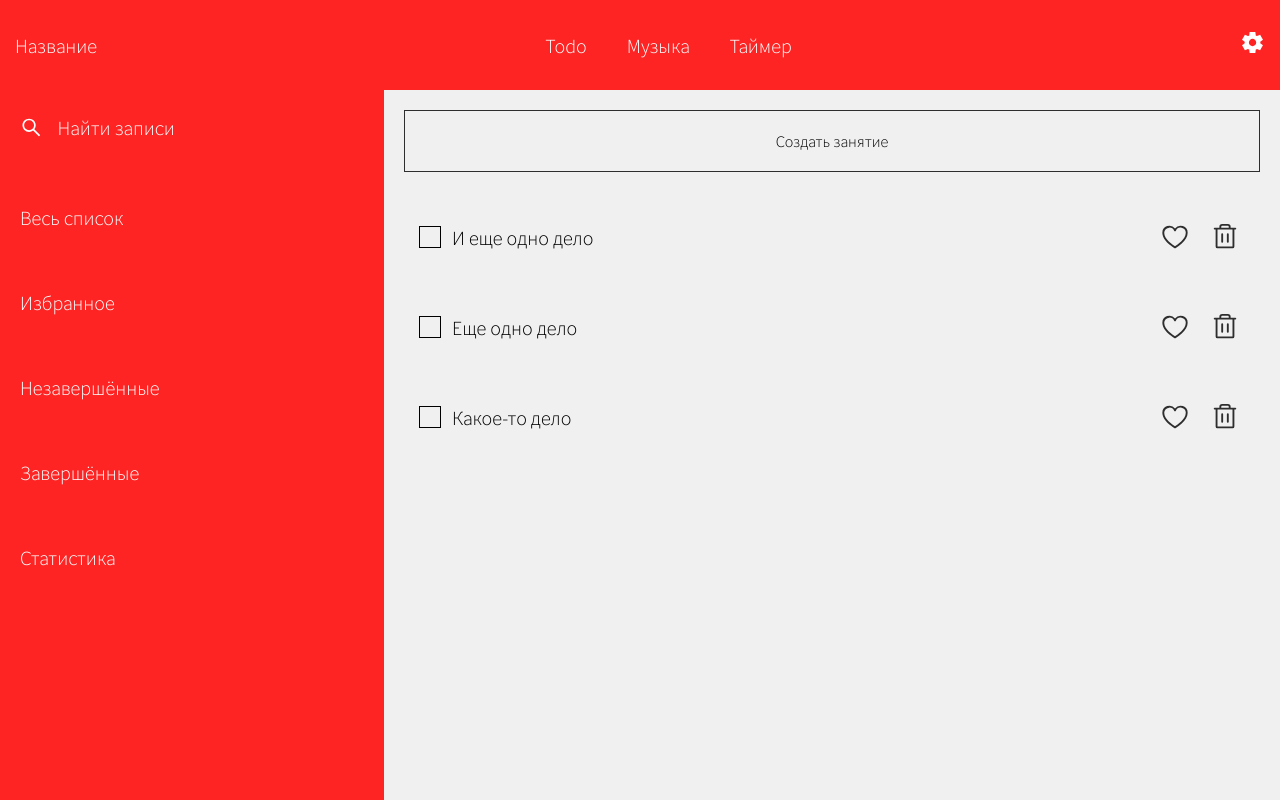
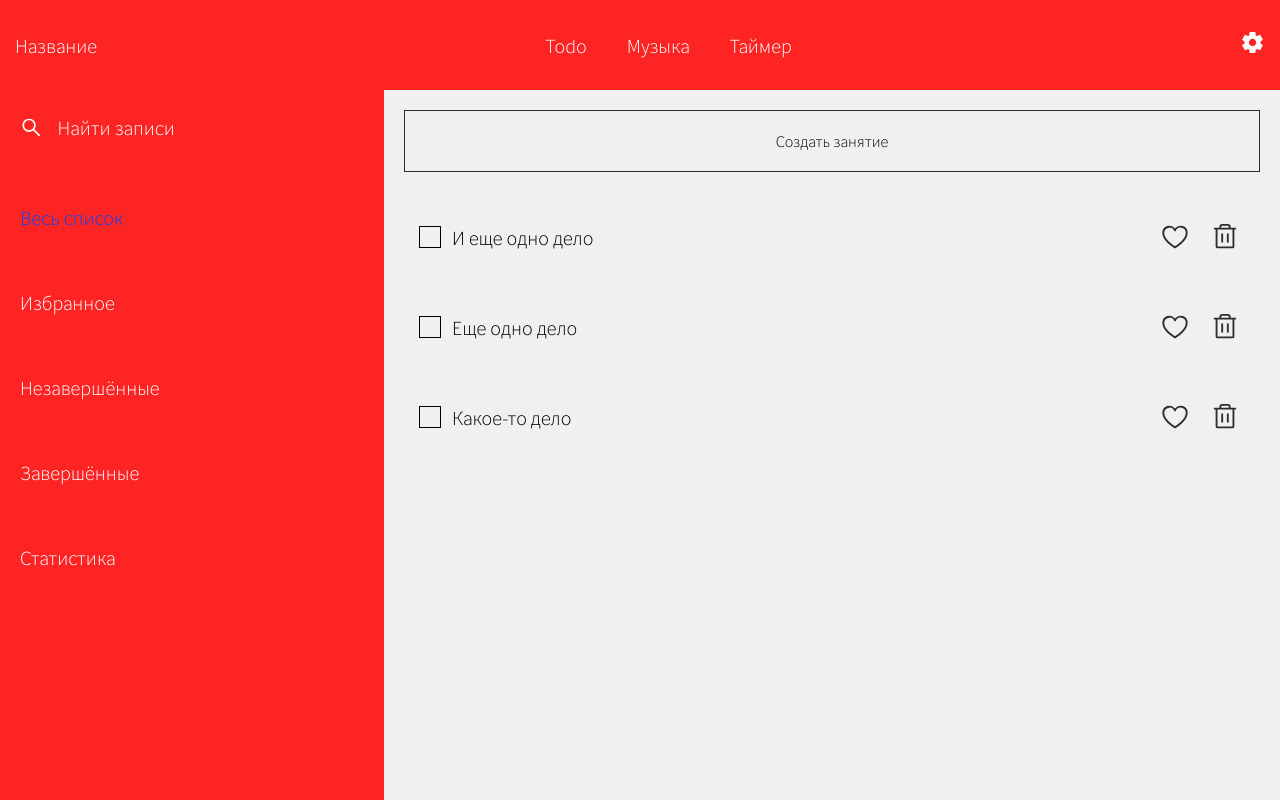
Before and after one commit to MelancholicCode/Stay-Focused, a React (Create React App) app: page /todo in a window 1280 px wide. Built offline with nearby package versions, Linux system fonts and the light colour scheme.

Commit message:
Сделать функционал фильтров

```diff
--- a/src/components/TasksContent/TasksContent.jsx
+++ b/src/components/TasksContent/TasksContent.jsx
@@ -3,27 +3,7 @@ import Modal from '../Modal/Modal';
 import TasksForm from '../TasksForm/TasksForm';
 import TasksList from '../TasksList/TasksList';
 
-const TasksContent = () => {
-  const [tasks, setTasks] = useState([
-    {
-      id: 1,
-      text: 'Какое-то дело',
-      isDone: false,
-      isFavorite: false
-    },
-    {
-      id: 2,
-      text: 'Еще одно дело',
-      isDone: false,
-      isFavorite: false
-    },
-    {
-      id: 3,
-      text: 'И еще одно дело',
-      isDone: false,
-      isFavorite: false
-    }
-  ]);
+const TasksContent = ({tasks, setTasks}) => {
   const [isFormActive, setFormActive] = useState(false);
 
   const addTask = (text) => {
--- a/src/components/TodoSidebar/TodoSidebar.jsx
+++ b/src/components/TodoSidebar/TodoSidebar.jsx
@@ -1,6 +1,12 @@
-import React from 'react';
 
-const TodoSidebar = () => {
+const TodoSidebar = ({currentOption, setCurrentOption}) => {
+  const taskOptions = [
+    {option: 'task-list', text: 'Весь список'},
+    {option: 'favorites', text: 'Избранное'},
+    {option: 'uncompleted', text: 'Незавершённые'},
+    {option: 'completed', text: 'Завершённые'},
+    {option: 'statistics', text: 'Статистика'}
+  ];
   return (
     <div className="todo-sidebar">
     <div className="todo-sidebar__search">
@@ -10,11 +16,12 @@ const TodoSidebar = () => {
       <input type="text" className="todo-sidebar__search-input" placeholder='Найти записи'/>
     </div>
     <ul className="todo-sidebar__list">
-      <li className="todo-sidebar__item">Весь список</li>
-      <li className="todo-sidebar__item">Избранное</li>
-      <li className="todo-sidebar__item">Незавершённые</li>
-      <li className="todo-sidebar__item">Завершённые</li>
-      <li className="todo-sidebar__item">Статистика</li>
+      {taskOptions.map(item => (
+        <li
+          onClick={() => setCurrentOption(item.option)}
+          className={`todo-sidebar__item ${item.option === currentOption ? 'todo-sidebar__item_active' : null}`}>
+          {item.text}</li>
+      ))}
     </ul>
   </div>
   );
--- a/src/pages/TodoPage.jsx
+++ b/src/pages/TodoPage.jsx
@@ -1,13 +1,55 @@
+import { useState } from 'react';
 import TasksContent from '../components/TasksContent/TasksContent';
 import TodoSidebar from '../components/TodoSidebar/TodoSidebar';
 
 const TodoPage = () => {
-
+  const [currentOption, setCurrentOption] = useState('task-list');
+  const [tasks, setTasks] = useState([
+    {
+      id: 1,
+      text: 'Какое-то дело',
+      isDone: false,
+      isFavorite: false
+    },
+    {
+      id: 2,
+      text: 'Еще одно дело',
+      isDone: false,
+      isFavorite: false
+    },
+    {
+      id: 3,
+      text: 'И еще одно дело',
+      isDone: false,
+      isFavorite: false
+    }
+  ]);
+  let visibleTasks = tasks;
+  switch(currentOption) {
+      case 'task-list':
+        visibleTasks = tasks;
+        break;
+      case 'favorites':
+        visibleTasks = tasks.filter(task => task.isFavorite);
+        break;
+      case 'completed':
+        visibleTasks = tasks.filter(task => task.isDone);
+        break;
+      case 'uncompleted':
+        visibleTasks = tasks.filter(task => !task.isDone);
+        break;
+      default:
+        visibleTasks = tasks;
+  }
   return (
     <div className="TodoPage">
       <div className="TodoPage__container">
-        <TodoSidebar/>
-        <TasksContent/>
+        <TodoSidebar
+          currentOption={currentOption}
+          setCurrentOption={setCurrentOption}/>
+        <TasksContent
+          tasks={visibleTasks}
+          setTasks={setTasks}/>
       </div>
     </div>
   );
--- a/src/scss/pages/Todo/sidebar.scss
+++ b/src/scss/pages/Todo/sidebar.scss
@@ -47,6 +47,7 @@
   &__item {
     cursor: pointer;
     padding: 20px;
+    transition: color .3s;
     &_active {
       color: var(--accent-color);
     }
```
